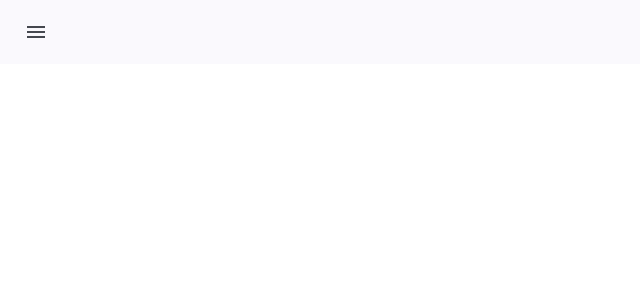
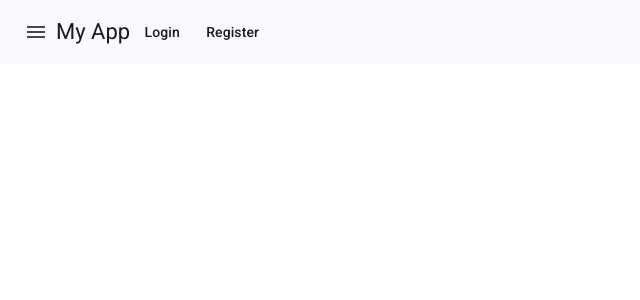
Before and after one commit to Blackjuker/AuthDotNetAngular, an Angular app in the folder client/: page / in a window 1280 px wide. Shown: the top 300 px of the page, without its empty margins (0-640 px from the left). Built offline with nearby package versions, Linux system fonts and the light colour scheme.

Commit message:
ajout du bouton login et register. et creation de la page home page

```diff
--- a/client/src/app/components/navbar/navbar.component.html
+++ b/client/src/app/components/navbar/navbar.component.html
@@ -3,5 +3,18 @@
         <button mat-icon-button>
             <mat-icon>menu</mat-icon>
         </button>
+        <a routerLink="/" >My App</a>
+        <div class="w-full" ></div>
+
+        <div>
+            <div class="flex gap5 items-center">
+                <a mat-button routerLink="/login">
+                    Login
+                </a>
+                <a mat-button routerLink="/register">
+                    Register
+                </a>
+            </div>
+        </div>
     </mat-toolbar>
 </div>
--- a/client/src/app/components/navbar/navbar.component.ts
+++ b/client/src/app/components/navbar/navbar.component.ts
@@ -2,11 +2,12 @@ import { Component } from '@angular/core';
 import { MatButtonModule } from '@angular/material/button';
 import {MatToolbarModule} from '@angular/material/toolbar';
 import { MatIconModule } from '@angular/material/icon';
+import { RouterLink } from '@angular/router';
 
 @Component({
   selector: 'app-navbar',
   standalone: true,
-  imports: [MatToolbarModule,MatButtonModule,MatIconModule],
+  imports: [RouterLink,MatToolbarModule,MatButtonModule,MatIconModule],
   templateUrl: './navbar.component.html',
   styleUrl: './navbar.component.css'
 })
--- /dev/null
+++ b/client/src/app/pages/home/home.component.html
@@ -0,0 +1 @@
+<p>home works!</p>
```
Also changed, not shown: client/src/app/pages/home/home.component.ts (added, +12 -0 lines), client/src/app/pages/home/home.component.css (added).
